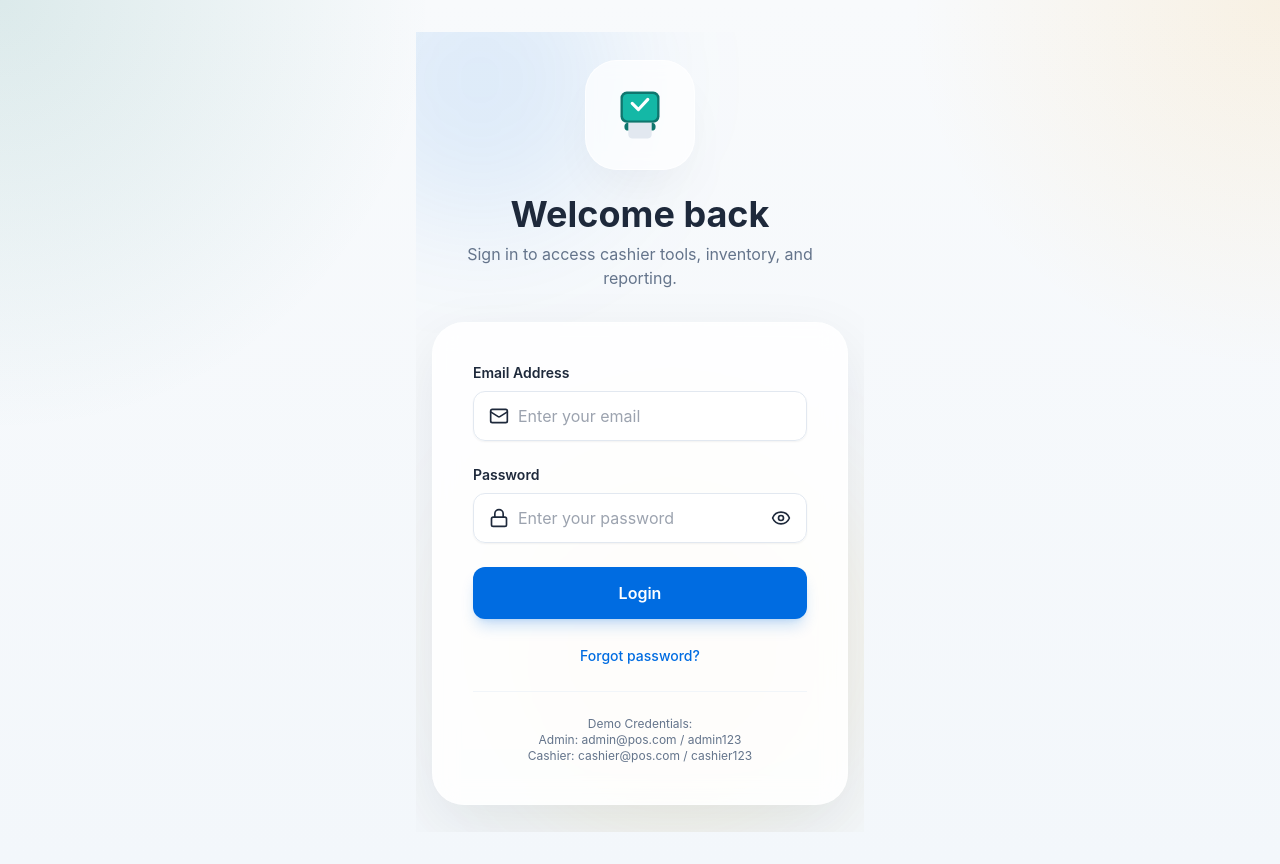
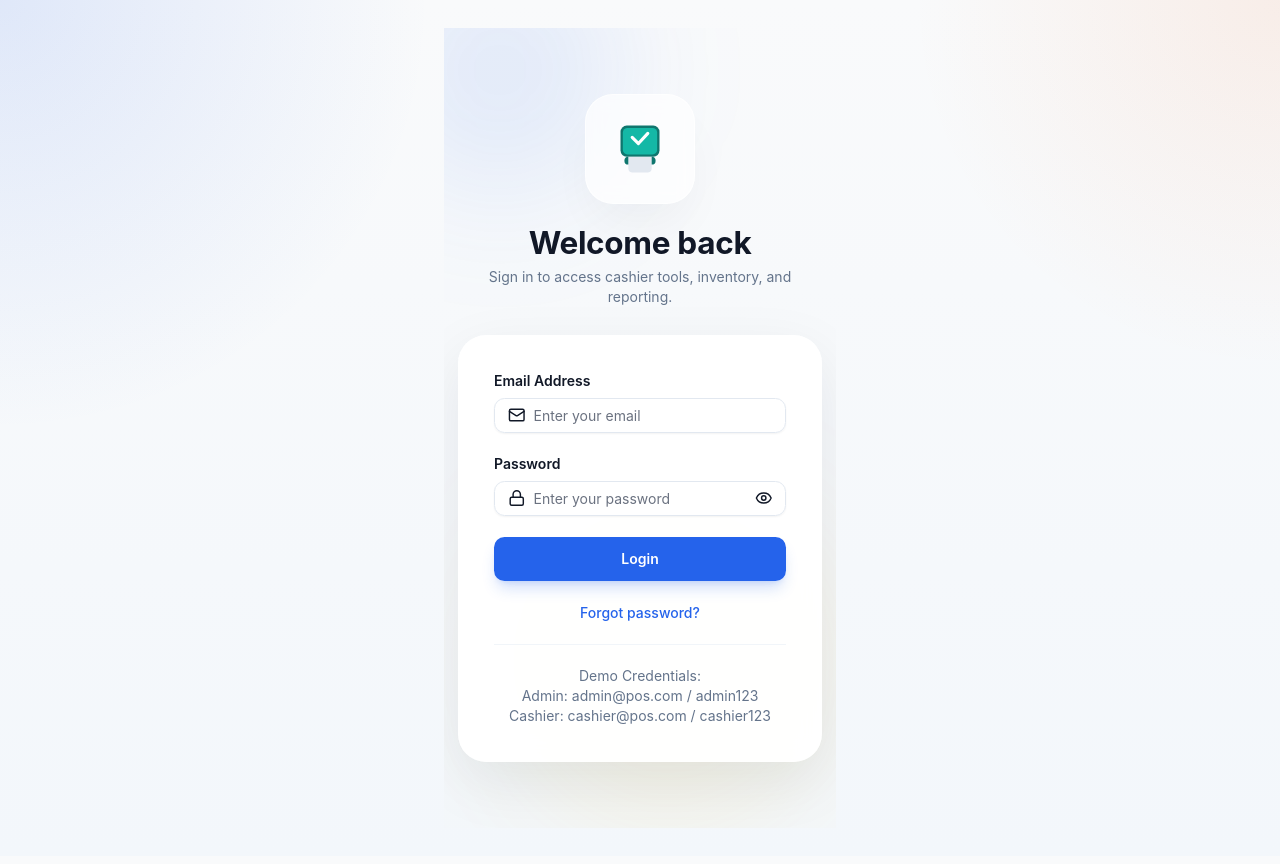
Before and after one commit to kspeiris/POS-System, a React app in the folder frontend/: page /login in a window 1280 px wide. Built offline with nearby package versions, Linux system fonts and the light colour scheme; no server answers; the HTML template or start-up script is replaced by a standard one.

Commit message:
Update CSS and Tailwind config

```diff
--- a/frontend/src/index.css
+++ b/frontend/src/index.css
@@ -4,28 +4,81 @@
 
 @layer base {
   :root {
-    --primary: #0f766e;
-    --primary-hover: #115e59;
-    --secondary: #f59e0b;
-    --dark: #0f172a;
-    --gray: #64748b;
-    --light: #f8fafc;
+    --primary: #2563eb;
+    --primary-hover: #1d4ed8;
+    --secondary: #ea580c;
+    --success: #16a34a;
+    --warning: #ea580c;
+    --danger: #dc2626;
+    --dark: #111827;
+    --dark-2: #374151;
+    --muted: #6b7280;
+    --light: #f9fafb;
+    --light-blue: #eff6ff;
+    --light-green: #f0fdf4;
+    --light-red: #fef2f2;
     --white: #ffffff;
-    --border: #dbe4ee;
-    --surface: rgba(255, 255, 255, 0.84);
+    --border: #d1d5db;
+    --surface: rgba(255, 255, 255, 0.94);
   }
 
   html {
     scroll-behavior: smooth;
+    font-size: 14px;
   }
 
   body {
     @apply bg-light text-dark font-sans antialiased;
     overflow-x: hidden;
+    font-size: 14px;
+    line-height: 1.5;
     background-image:
-      radial-gradient(circle at top left, rgba(15, 118, 110, 0.12), transparent 28%),
-      radial-gradient(circle at top right, rgba(245, 158, 11, 0.10), transparent 24%),
-      linear-gradient(180deg, #f8fafc 0%, #f3f7fb 100%);
+      radial-gradient(circle at top left, rgba(37, 99, 235, 0.12), transparent 28%),
+      radial-gradient(circle at top right, rgba(234, 88, 12, 0.08), transparent 24%),
+      linear-gradient(180deg, #f9fafb 0%, #f3f7fb 100%);
+  }
+
+  h1,
+  h2,
+  h3,
+  h4,
+  h5,
+  h6 {
+    @apply text-dark font-semibold;
+    letter-spacing: -0.01em;
+  }
+
+  h1 {
+    @apply text-[20px] font-bold;
+  }
+
+  h2 {
+    @apply text-[18px] font-semibold;
+  }
+
+  h3 {
+    @apply text-[18px] font-semibold;
+  }
+
+  p,
+  li,
+  td,
+  input,
+  select,
+  textarea,
+  button {
+    @apply text-sm;
+  }
+
+  label,
+  .helper-text {
+    @apply text-xs font-medium text-gray;
+  }
+
+  code,
+  pre,
+  .mono {
+    @apply font-mono;
   }
 
   /* Smooth scrollbar for Chrome/Safari */
@@ -48,6 +101,20 @@
   button {
     @apply outline-none;
   }
+
+  input,
+  select,
+  textarea {
+    @apply h-10 rounded-lg border border-border bg-white px-3 py-2 text-sm text-dark shadow-sm transition-all placeholder:text-gray focus:border-primary focus:ring-2 focus:ring-primary/15 disabled:cursor-not-allowed disabled:bg-light disabled:text-gray;
+  }
+
+  table {
+    @apply w-full border-collapse;
+  }
+
+  th {
+    @apply text-xs font-semibold uppercase tracking-[0.12em] text-gray;
+  }
 }
 
 @layer utilities {
@@ -66,11 +133,39 @@
   }
 
   .surface {
-    @apply bg-white/90 backdrop-blur border border-white/60 shadow-[0_12px_40px_rgba(15,23,42,0.08)];
+    @apply bg-white/95 backdrop-blur border border-white/70 shadow-card;
   }
 
   .page-shell {
     @apply max-w-7xl mx-auto px-4 sm:px-6 lg:px-8;
+  }
+
+  .section-title {
+    @apply text-lg font-semibold text-dark;
+  }
+
+  .main-title {
+    @apply text-xl font-bold text-dark;
+  }
+
+  .helper {
+    @apply text-xs text-gray;
+  }
+
+  .mono {
+    @apply font-mono;
+  }
+
+  .status-success {
+    @apply bg-light-green text-success;
+  }
+
+  .status-warning {
+    @apply bg-orange-50 text-secondary;
+  }
+
+  .status-danger {
+    @apply bg-light-red text-danger;
   }
 }
 
--- a/frontend/tailwind.config.js
+++ b/frontend/tailwind.config.js
@@ -8,19 +8,37 @@ export default {
     extend: {
       colors: {
         primary: {
-          DEFAULT: "#006ce1",
-          hover: "#0056b3",
+          DEFAULT: "#2563EB",
+          hover: "#1D4ED8",
         },
-        secondary: "#ec4899",
-        dark: "#1e293b",
-        light: "#f8fafc",
-        gray: "#64748b",
-        white: "#ffffff",
-        danger: "#ef4444",
-        success: "#22c55e",
+        secondary: "#EA580C",
+        dark: "#111827",
+        "dark-2": "#374151",
+        gray: "#6B7280",
+        light: "#F9FAFB",
+        "light-blue": "#EFF6FF",
+        "light-green": "#F0FDF4",
+        "light-red": "#FEF2F2",
+        white: "#FFFFFF",
+        border: "#D1D5DB",
+        danger: "#DC2626",
+        success: "#16A34A",
       },
       fontFamily: {
-        sans: ['Inter', 'sans-serif'],
+        sans: ['Inter', 'system-ui', 'sans-serif'],
+        mono: ['ui-monospace', 'SFMono-Regular', 'Menlo', 'Monaco', 'Consolas', 'monospace'],
+      },
+      fontSize: {
+        xs: ['12px', { lineHeight: '16px' }],
+        sm: ['14px', { lineHeight: '20px' }],
+        base: ['14px', { lineHeight: '20px' }],
+        lg: ['18px', { lineHeight: '28px' }],
+        xl: ['20px', { lineHeight: '28px' }],
+      },
+      boxShadow: {
+        card: '0 1px 3px rgba(0,0,0,0.1)',
+        modal: '0 10px 15px rgba(0,0,0,0.15)',
+        toast: '0 4px 12px rgba(0,0,0,0.15)',
       }
     },
   },
```
